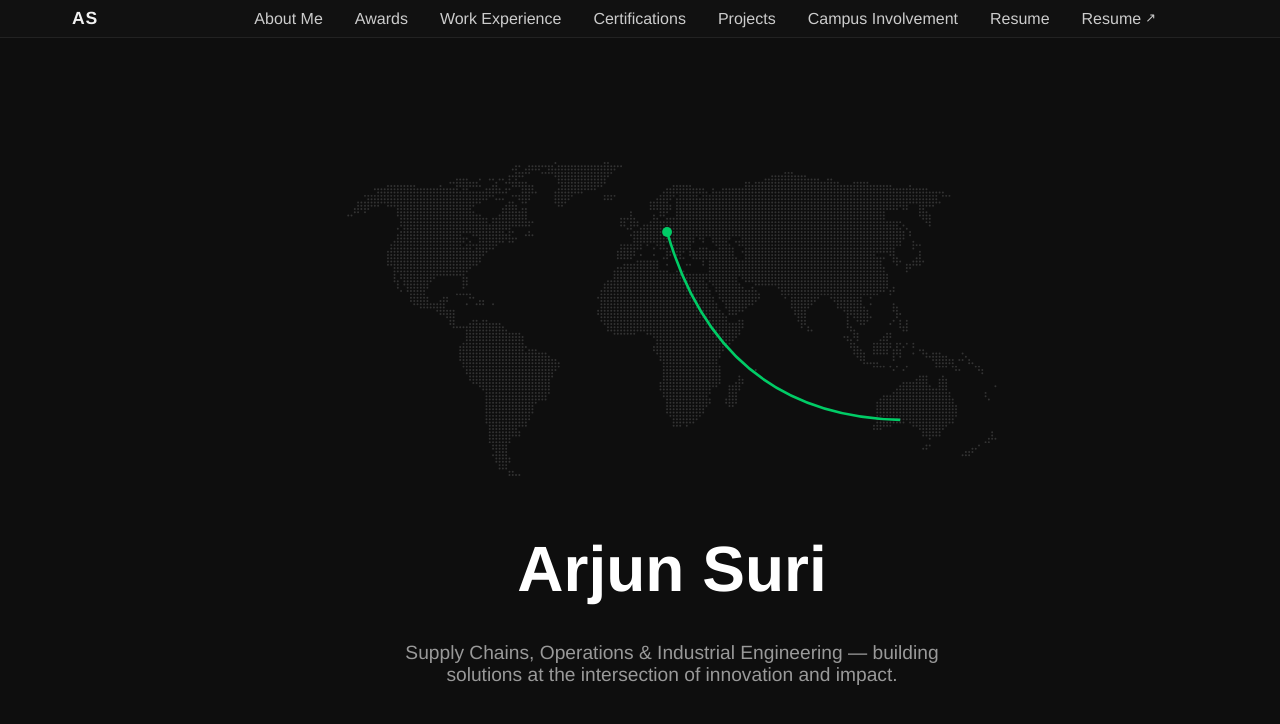
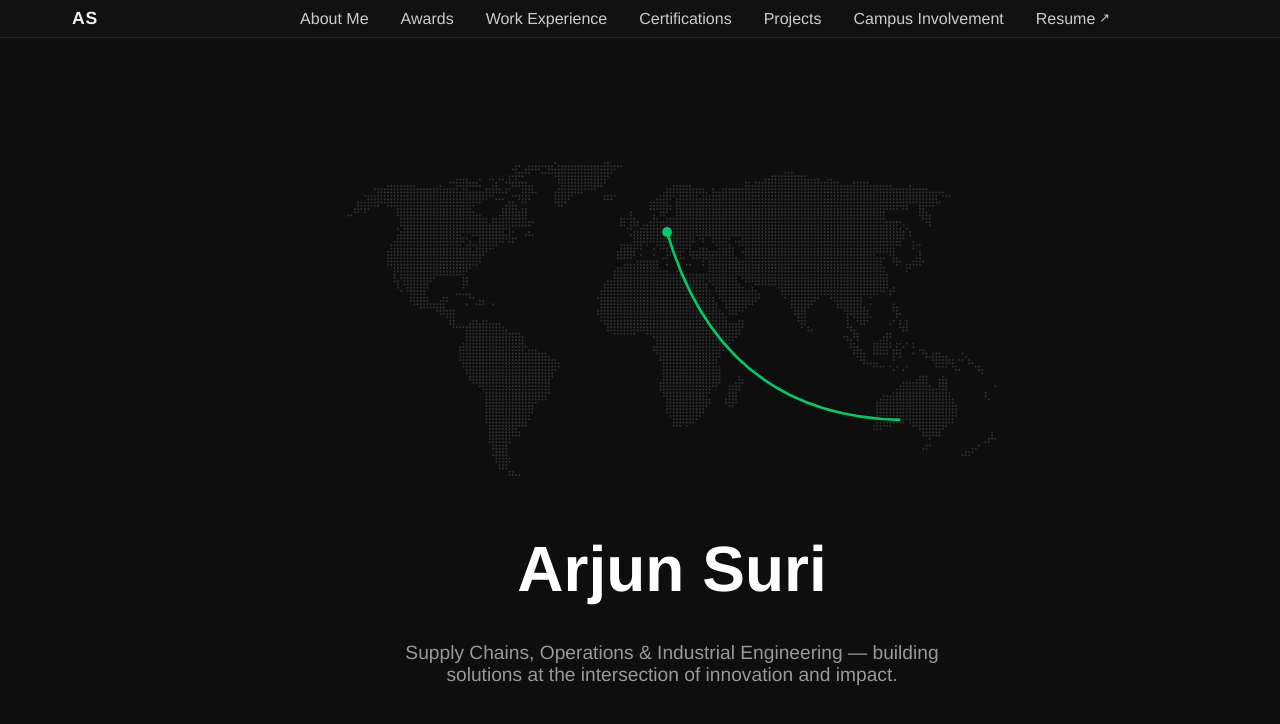
Before and after one commit to arjuns30/me, a Next.js app: page / in a window 1280 px wide. Shown: the top 724 px of the page. Built offline with nearby package versions, Linux system fonts and the light colour scheme.

Commit message:
Update sections: with navbar changes fixed resume twice renamed, reordered, added Leadership

```diff
--- a/src/components/Navbar.jsx
+++ b/src/components/Navbar.jsx
@@ -9,8 +9,7 @@ const Navbar = () => {
     "Work Experience",
     "Certifications",
     "Projects",
-    "Campus Involvement",
-    "Resume"
+    "Campus Involvement"
   ];
 
   const [scrolled, setScrolled] = useState(false);
```
